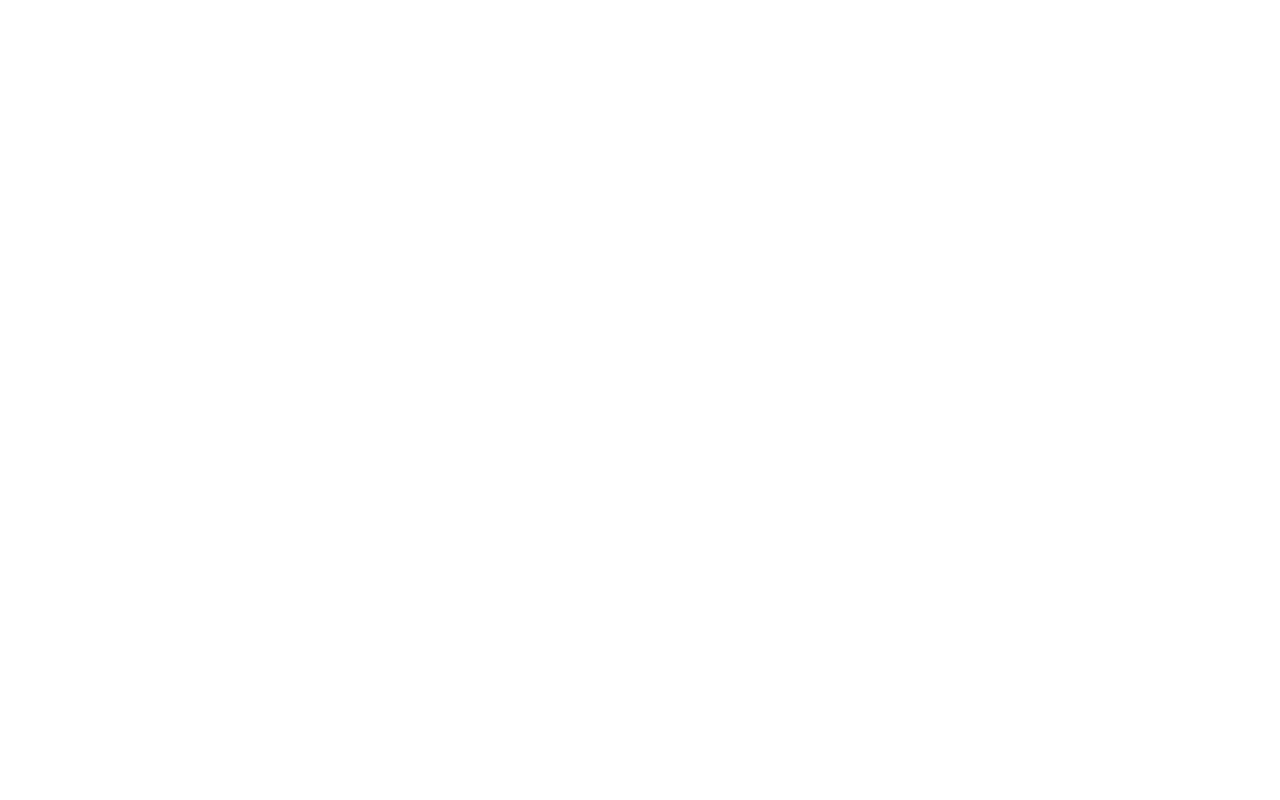
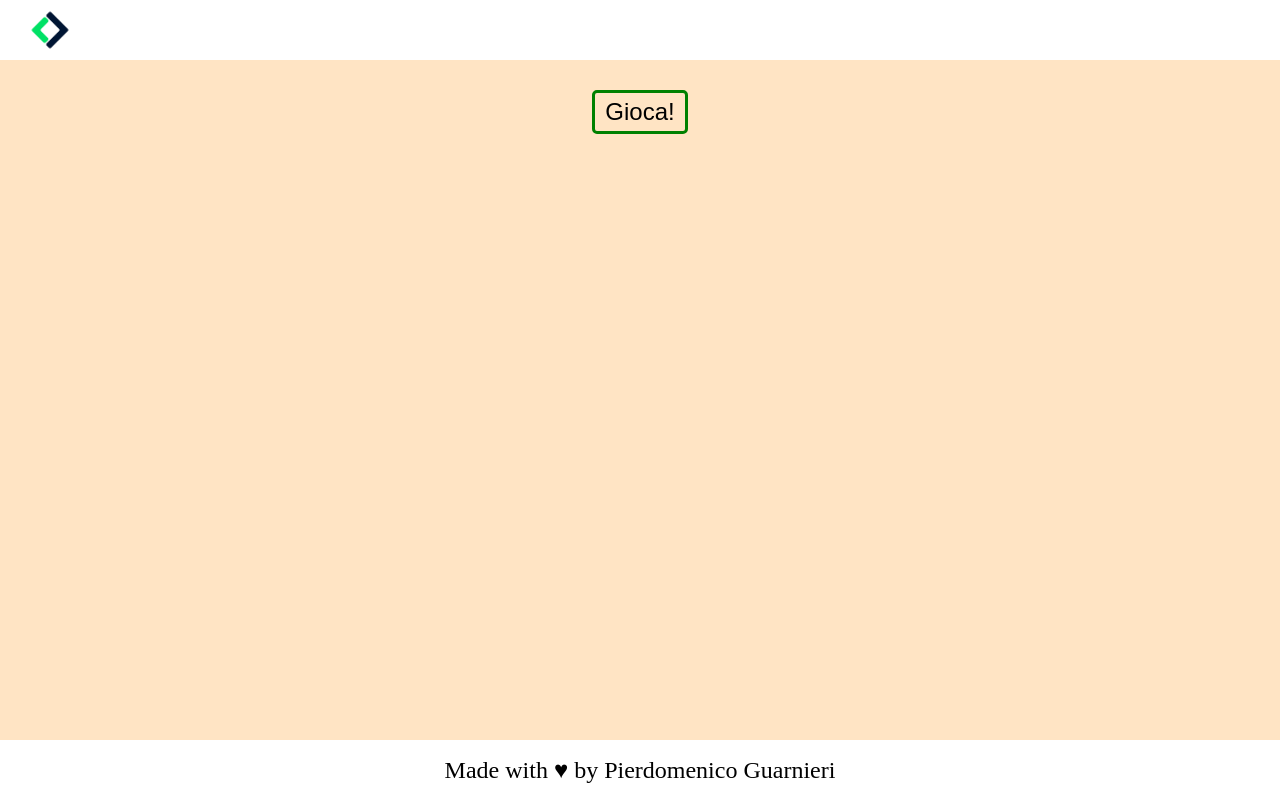
Before and after one commit to pierdomenicoguarnieri/js-simon, a plain HTML site: page index.html in a window 1280 px wide. Drawn offline with Linux system fonts and the light colour scheme.

Commit message:
add: markup in html and css styling

```diff
--- a/assets/css/style.css
+++ b/assets/css/style.css
@@ -0,0 +1,53 @@
+*{
+  margin: 0;
+  padding: 0;
+  box-sizing: border-box;
+}
+
+.main-wrapper{
+  height: 100vh;
+}
+
+header{
+  height: 7.5%;
+}
+
+header img{
+  height: 100%;
+  padding-left: 20px;
+}
+
+.game-wrapper{
+  display: flex;
+  height: 85%;
+  overflow: scroll;
+  justify-content: center;
+  background-color: bisque;
+  padding: 30px 0;
+}
+
+#btnPlay{
+  border: 3px solid green;
+  border-radius: 5px;
+  padding: 5px 10px;
+  font-size: 1.5rem;
+  background-color: transparent;
+  cursor: pointer;
+  transition: all .3s;
+}
+
+#btnPlay:hover{
+  background-color: green;
+  color: white;
+}
+
+footer{
+  height: 7.5%;
+  display: flex;
+  justify-content: center;
+  align-items: center;
+}
+
+footer span{
+  font-size: 1.5rem;
+}
--- a/index.html
+++ b/index.html
@@ -8,7 +8,23 @@
   <title>Document</title>
 </head>
 <body>
+  <div class="main-wrapper">
+    <header>
+      <img src="assets/img/logo-boolean.png" alt="Logo Boolean" title="Logo Boolean">
+    </header>
 
+    <div class="game-wrapper">
+      <div class="game-generate-container">
+        <button id="btnPlay" type="button">Gioca!</button>
+      </div>
+      <div class="numbers-container"></div>
+      <div class="input-container"></div>
+    </div>
+
+    <footer>
+      <span>Made with &hearts; by Pierdomenico Guarnieri</span>
+    </footer>
+  </div>
   <script src="assets/js/script.js"></script>
 </body>
 </html>
```
Also changed, not shown: assets/img/logo-boolean.png (added).
